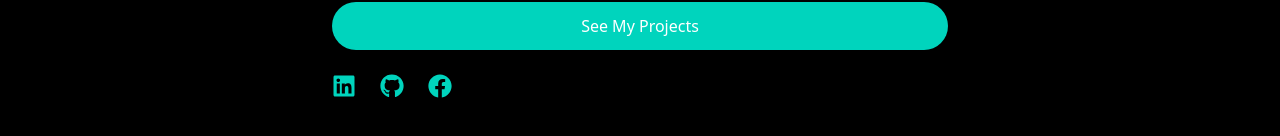
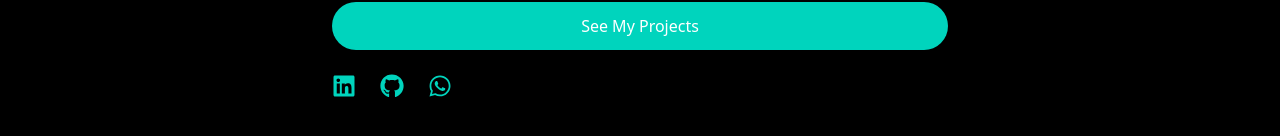
Before and after one commit to MohammadFakhruddin/portfolio-riham, a React (Vite) app: page / in a window 1280 px wide. Both pictures are taken after a click on the button "About". Shown: the part 456-592 px from the top of the page. Built offline with nearby package versions, Linux system fonts and the light colour scheme.

Commit message:
Update About.jsx

```diff
--- a/src/Components/About.jsx
+++ b/src/Components/About.jsx
@@ -1,11 +1,11 @@
 import React from "react";
-import { FaLinkedin, FaGithub, FaFacebook } from "react-icons/fa";
+import { FaLinkedin, FaGithub, FaWhatsapp } from "react-icons/fa";
 
 const About = () => {
   const social = [
-    { icon: <FaLinkedin />, link: "https://linkedin.com/in/yourprofile" },
+    { icon: <FaLinkedin />, link: "https://www.linkedin.com/in/mohammad-fakhruddin/" },
     { icon: <FaGithub />, link: "https://github.com/MohammadFakhruddin" },
-    { icon: <FaFacebook />, link: "https://facebook.com/yourprofile" },
+    { icon: <FaWhatsapp />, link: "01647527178" },
   ];
 
   return (
```
